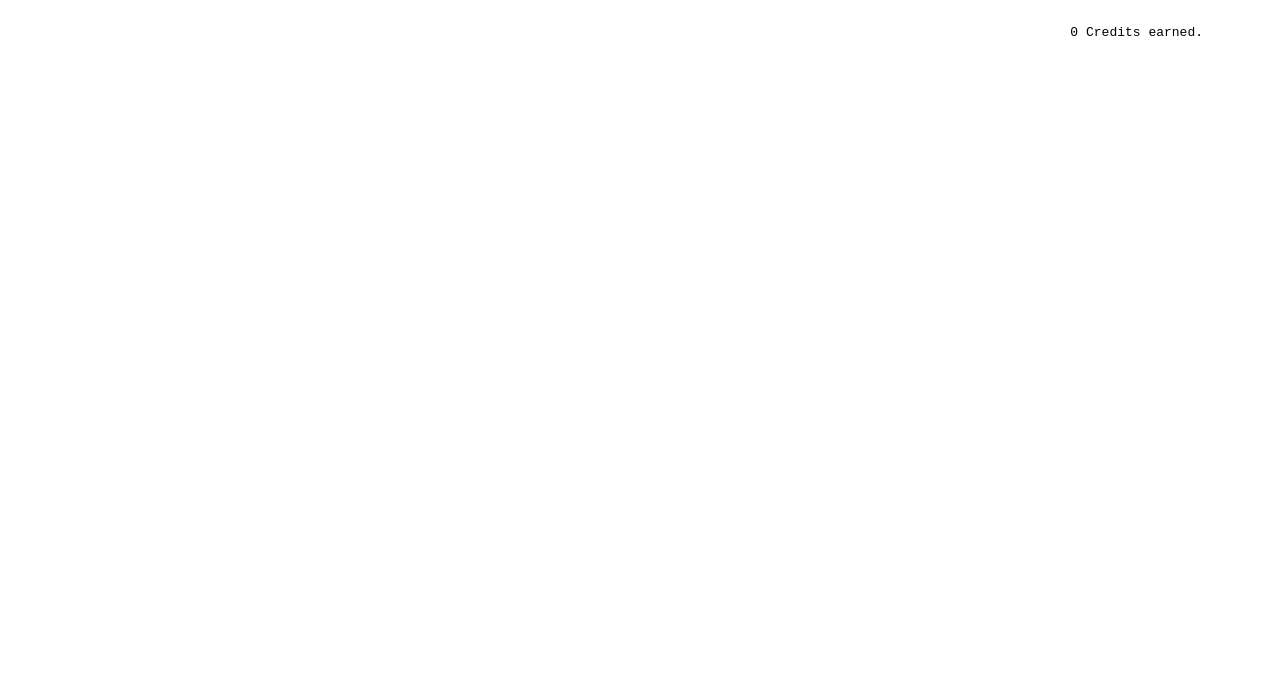
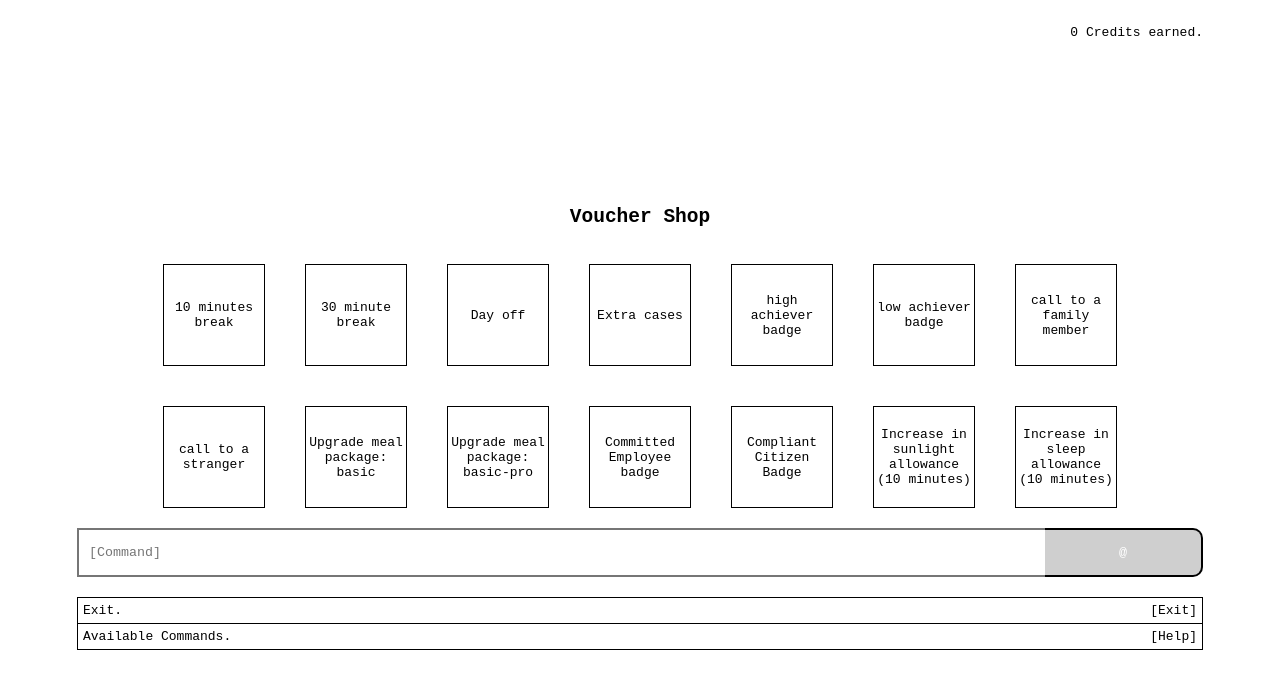
Before and after one commit to lewisPratt/theAdministrator, a React (Vite) app: page /VoucherShop in a window 1280 px wide. Before the commit this address had no page. Shown: the top 682 px of the page. Built offline with nearby package versions, Linux system fonts and the light colour scheme.

Commit message:
feat: add VoucherShop component with command handling and voucher display

```diff
--- a/src/App.css
+++ b/src/App.css
@@ -590,6 +590,30 @@ REVIEW OVERLAY
   padding: 10px;
 }
 
+
+/*//////////////////////////////
+Voucher shop
+///////////////////////////*/
+#voucher-items-container{
+  display:flex;
+  justify-content: center;
+  align-items: center;
+  flex-direction: row;
+  flex-wrap: wrap;
+
+}
+.voucher-box{
+  border:1px solid black;
+  height:100px;
+  width:100px;
+  margin:20px;
+  display:flex;
+  flex-direction: column;
+  justify-content: center;
+  align-items: center;
+}
+
+
 @keyframes rotate-loader {
   to {
     rotate: 360deg;
--- a/src/App.tsx
+++ b/src/App.tsx
@@ -54,7 +54,7 @@ function App() {
                   <Route path="/CommandCentre" element={<CommandCentre />} />
                   <Route path="/TranscriptReview" element={<TranscriptRev />} />
                   <Route path="/workDes" element={<WorkDes />} />
-                  <Route path="/voucher-shop" element={<VoucherShop />} />
+                  <Route path="/VoucherShop" element={<VoucherShop />} />
                 </Routes>
               </div>
             </ScoreContext>
--- a/src/CommandCentre.tsx
+++ b/src/CommandCentre.tsx
@@ -24,6 +24,9 @@ useEffect(() => {
     switch (typedCommand) {
       case "[DesStart]":
         navigate("/workDes")
+        break;
+      case "[Voucher]":
+        navigate("/VoucherShop")
         break;
       case "[Review]":
         navigate("/TranscriptReview")
--- a/src/TranscriptRev.tsx
+++ b/src/TranscriptRev.tsx
@@ -98,7 +98,7 @@ export default function TranscriptRev() {
   }
   function handleCommand(e: React.SubmitEvent<HTMLFormElement>) {
     e.preventDefault();
-    e.currentTarget.reset();
+
     switch (typedCommand) {
       case "[Exit]":
         setAvailableTranscripts(null);
@@ -108,6 +108,7 @@ export default function TranscriptRev() {
         setErrorState(false);
         break;
       default:
+         e.currentTarget.reset();
         setErrorState(true);
         break;
     }
--- a/src/VoucherShop.tsx
+++ b/src/VoucherShop.tsx
@@ -1,7 +1,91 @@
+import { useNavigate } from "react-router-dom";
+import { useEffect, useState } from "react";
+import { LoaderCircle } from "lucide-react";
+
+export default function VoucherShop() {
+  const [typedCommand, setTypedCommand] = useState<string>("");
+  const [errorState, setErrorState] = useState<boolean>(false);
+  const [loadingState, setLoadingState] = useState<boolean>(true);
+
+  const navigate = useNavigate();
+  const vouchers = [
+    "10 minutes break",
+    "30 minute break",
+    "Day off",
+    "Extra cases",
+    "high achiever badge",
+    "low achiever badge",
+    "call to a family member",
+    "call to a stranger",
+    "Upgrade meal package: basic",
+    "Upgrade meal package: basic-pro",
+    "Committed Employee badge",
+    "Compliant Citizen Badge",
+    "Increase in sunlight allowance (10 minutes)",
+    "Increase in sleep allowance (10 minutes)",
+  ];
+  function handleCommand(e: React.SubmitEvent<HTMLFormElement>) {
+    e.preventDefault();
+
+    switch (typedCommand) {
+      case "[Exit]":
+        navigate("/CommandCentre");
+        setErrorState(false);
+        break;
+      default:
+         e.currentTarget.reset();
+        setErrorState(true);
+        break;
+    }
+  }
+  useEffect(()=>{
+    setTimeout(setLoadingState, 2000, false);
+  })
 
 
-export default function VoucherShop(){
-    return(
-        <p>test</p>
-    )
+  return (
+    <>
+      {loadingState ? (
+        <p>
+          <LoaderCircle className="loader" />
+        </p>
+      ) : (
+        <section id="voucher-shop">
+          <div id="voucher-shop-header">
+            <h2>Voucher Shop</h2>
+          </div>
+          <section id="voucher-items-container">
+            {vouchers.map((voucher) => {
+              return <div className="voucher-box">{voucher}</div>;
+            })}
+          </section>
+          <form onSubmit={handleCommand}>
+            {errorState && <p>Command Not recognized.</p>}
+
+            <div id="command-input-container">
+              <input
+                type="text"
+                placeholder="[Command]"
+                id="transcript-rev-command"
+                name="command"
+                autoComplete="off"
+                onChange={(e: React.ChangeEvent<HTMLInputElement>) => {
+                  setTypedCommand(e.currentTarget.value);
+                }}
+              ></input>
+              <button id="login-submit-button">@</button>
+            </div>
+            <div className="commands-container">
+              <div className="command-container">
+                <p>Exit.</p> <p>[Exit]</p>
+              </div>
+              <div className="command-container">
+                <p>Available Commands.</p> <p>[Help]</p>
+              </div>
+            </div>
+          </form>
+        </section>
+      )}
+    </>
+  );
 }
```
